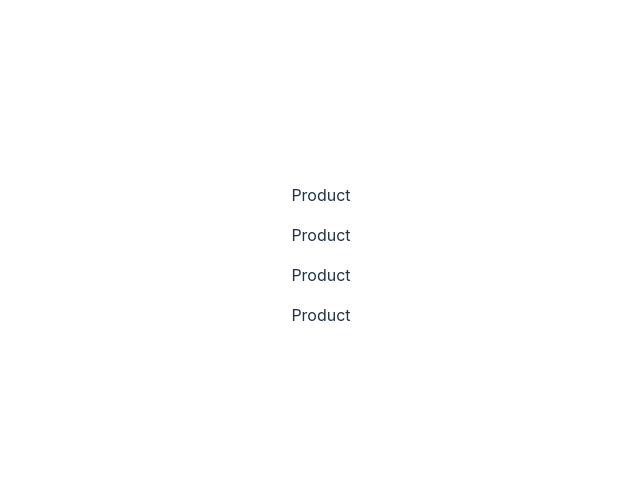
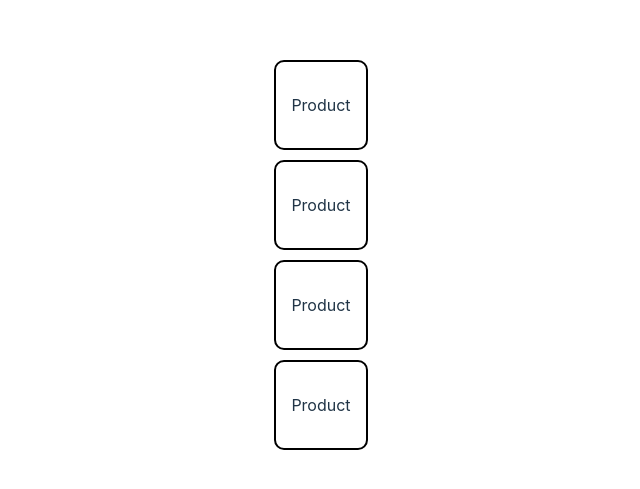
Before and after one commit to Mani-420/React_JS, a React (Vite) app in the folder basic-react-app/: page / in a window 1280 px wide. Shown: the part 145-634 px from the top of the page, without its empty margins (319-959 px from the left). Built offline with nearby package versions, Linux system fonts and the light colour scheme.

Commit message:
Styling Sheet

```diff
--- a/basic-react-app/src/Product.css
+++ b/basic-react-app/src/Product.css
@@ -0,0 +1,6 @@
+.Product {
+    border: 2px solid black;
+    margin: 10px;
+    padding: 15px;
+    border-radius: 10px;
+}
```
